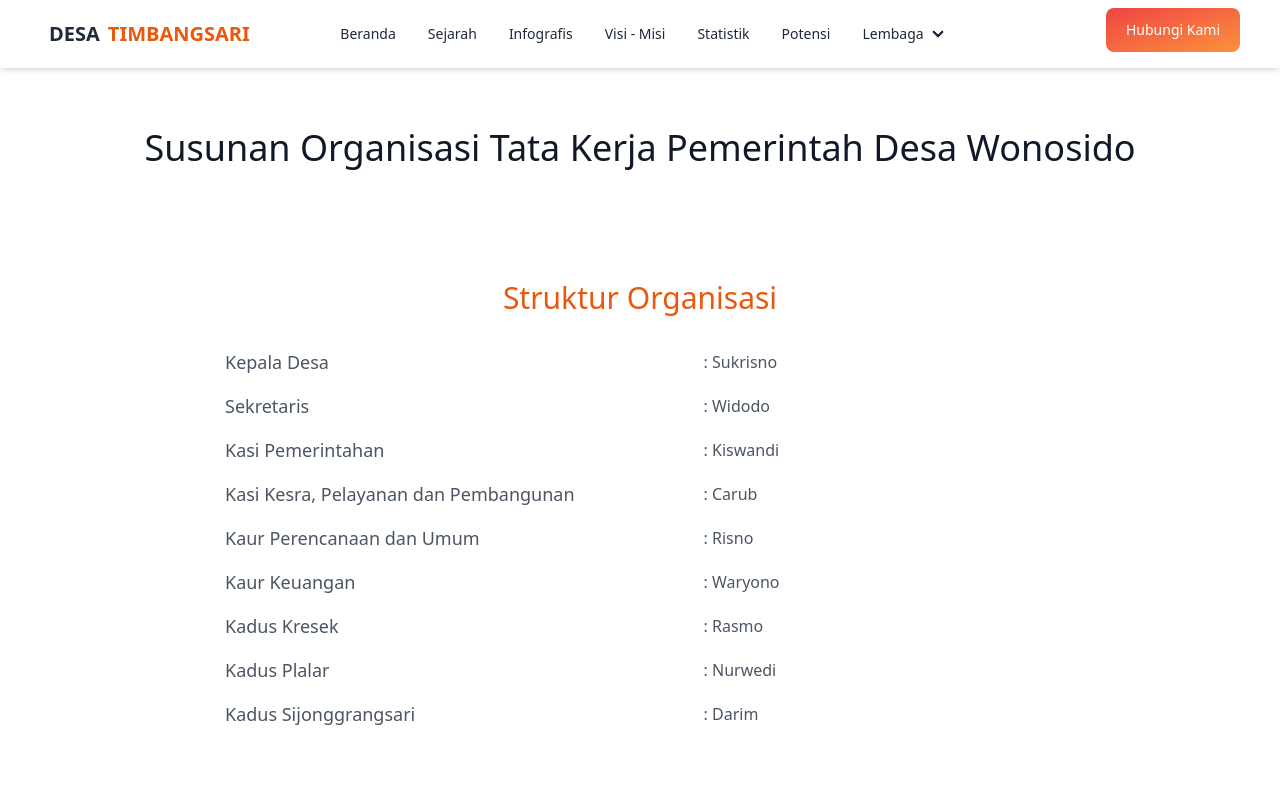
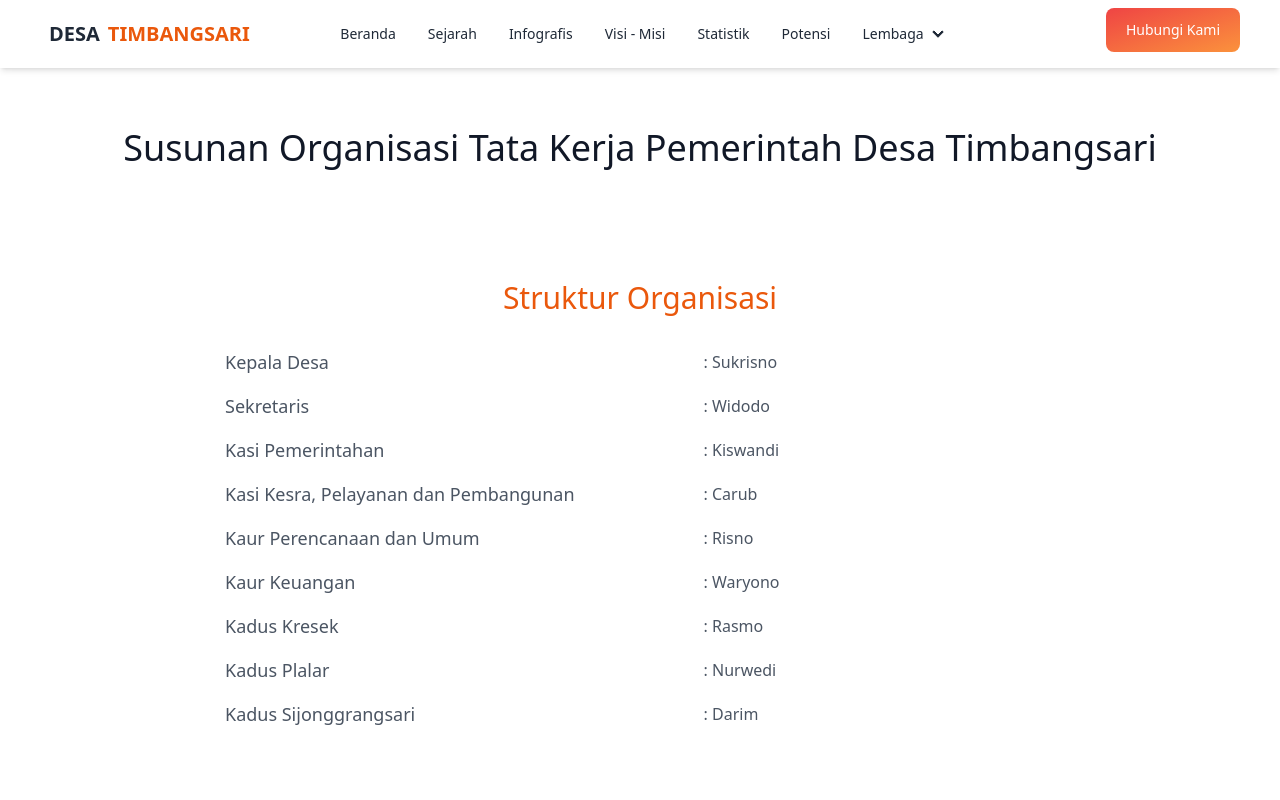
Before and after one commit to Zulfannn/timbangsari.github.io, a website: page desa.html in a window 1280 px wide. Shown: the top 800 px of the page. Drawn offline with nearby package versions, Linux system fonts and the light colour scheme.

Commit message:
Update desa.html

```diff
--- a/desa.html
+++ b/desa.html
@@ -69,7 +69,7 @@
     <!-- endNavbar -->
 
     <!-- Struktur -->
-    <h1 class="title-font sm:text-4xl text-3xl mb-4 mt-32 font-medium text-gray-900 text-center" data-aos="fade-down" data-aos-duration="1500">Susunan Organisasi Tata Kerja Pemerintah Desa Wonosido</h1>
+    <h1 class="title-font sm:text-4xl text-3xl mb-4 mt-32 font-medium text-gray-900 text-center" data-aos="fade-down" data-aos-duration="1500">Susunan Organisasi Tata Kerja Pemerintah Desa Timbangsari</h1>
     <section class="text-gray-600 body-font">
       <div class="container px-5 py-12 lg:py-4 items-center" data-aos="fade-up" data-aos-duration="1000">
         <div class="flex flex-wrap w-full md:w-2/3 mx-auto justify-center">
```
